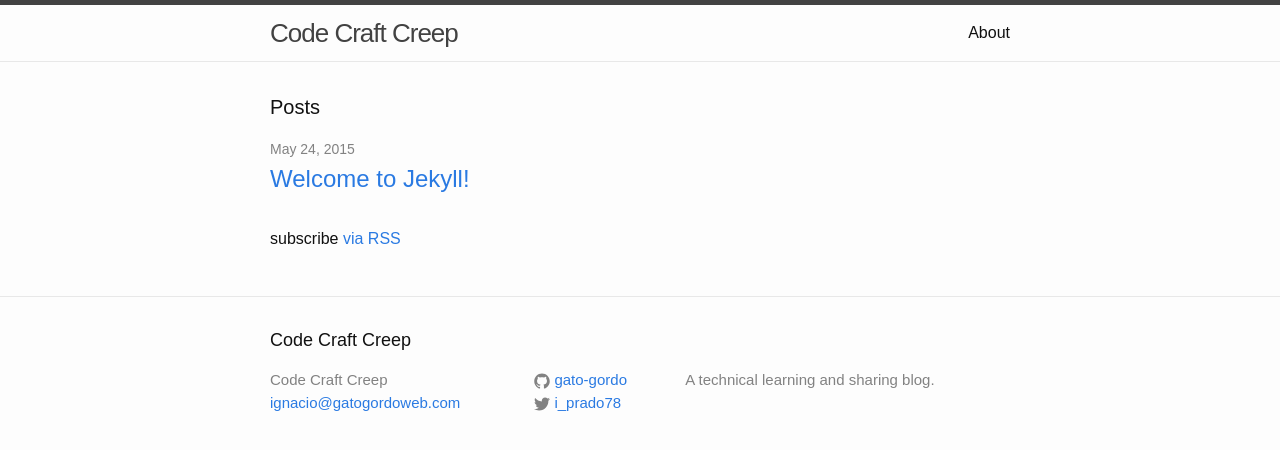
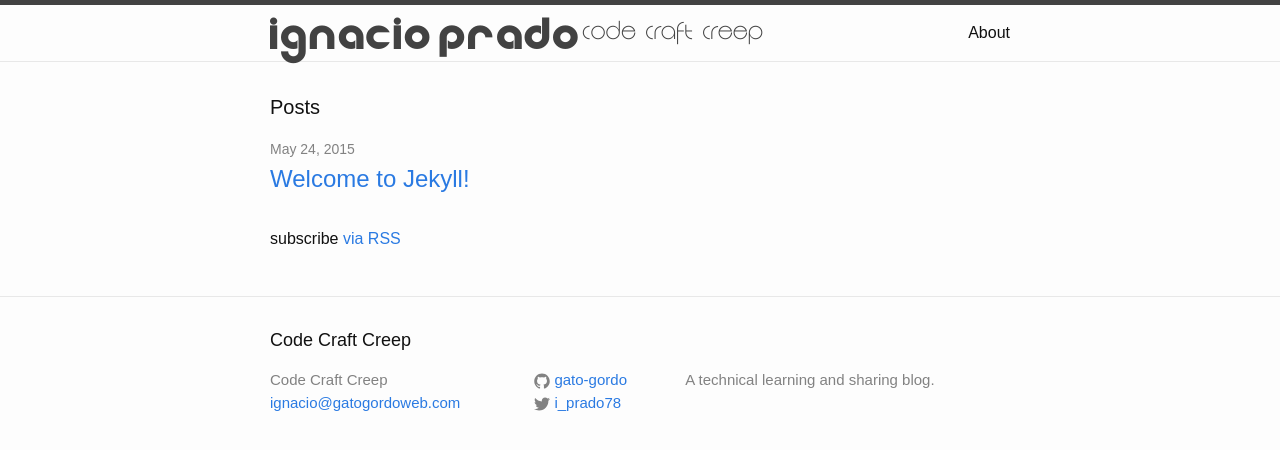
Before and after one commit to gato-gordo/ignacio-prado-blog, a Jekyll site: the page built from index.html, in a window 1280 px wide. Shown: the top 450 px of the page. Built offline with Jekyll 4.4.1, drawn with Linux system fonts in a browser that asks for light colours.

Commit message:
Change header titles and fonts

```diff
--- a/_includes/header.html
+++ b/_includes/header.html
@@ -2,7 +2,9 @@
 
   <div class="wrapper">
 
-    <a class="site-title" href="{{ site.baseurl }}/">{{ site.title }}</a>
+    <a class="title multisite-title" href="{{ site.multisite_url }}/">{{ site.multisite_title }}</a>
+
+    <a class="title site-title" href="{{ site.baseurl }}/">{{ site.title }}</a>
 
     <nav class="site-nav">
       <a href="#" class="menu-icon">
--- a/_sass/_layout.scss
+++ b/_sass/_layout.scss
@@ -10,7 +10,9 @@
     position: relative;
 }
 
-.site-title {
+
+.title {
+    color: #505050;
     font-size: 26px;
     line-height: 56px;
     letter-spacing: -1px;
@@ -21,6 +23,14 @@
     &:visited {
         color: $grey-color-dark;
     }
+}
+
+.multisite-title {
+    font-family: 'Logo', sans-serif;
+}
+
+.site-title {
+    font-family: 'Headings', sans-serif;
 }
 
 .site-nav {
```
Also changed, not shown: fonts/headings.ttf (renamed from fonts/body.ttf).
